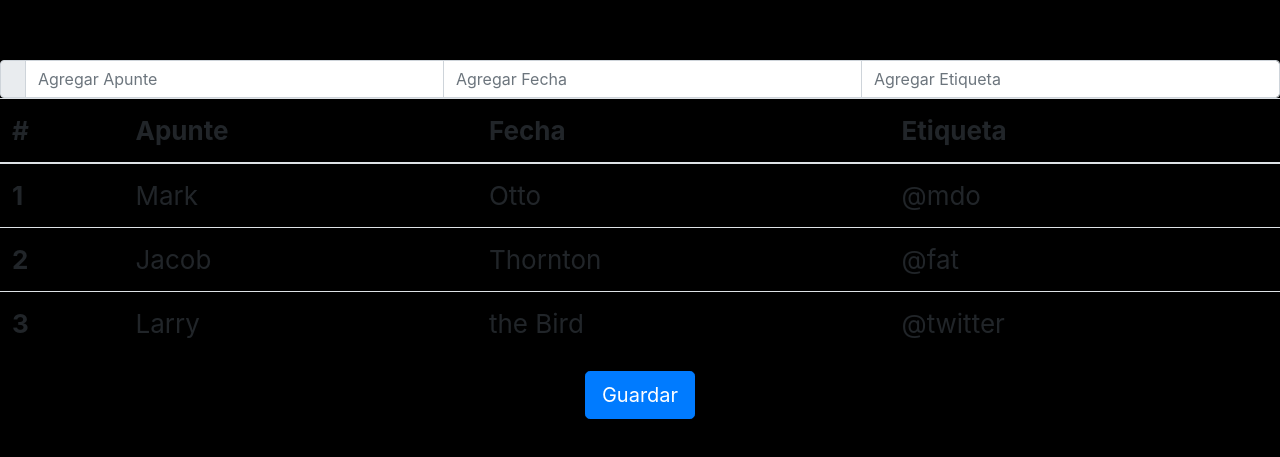
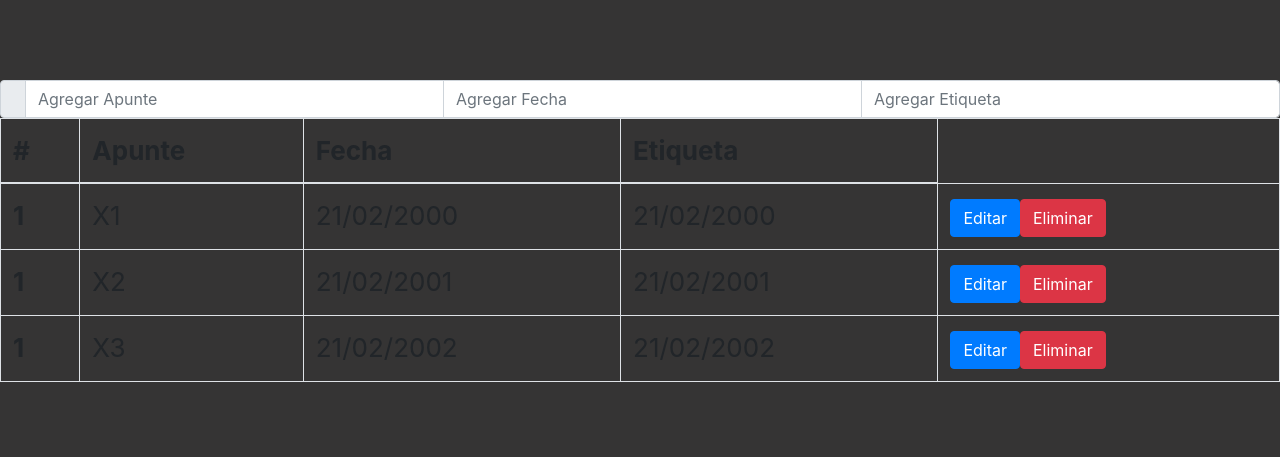
Before and after one commit to eliasgz97/ExamenMedioTermino_EliasGiron, a React (Create React App) app: page / in a window 1280 px wide. Shown: the part 161-618 px from the top of the page. Built offline with nearby package versions, Linux system fonts and the light colour scheme.

Commit message:
Boton de editar y ventana para editar

```diff
--- a/src/App.css
+++ b/src/App.css
@@ -14,18 +14,18 @@
 }
 
 .App-header {
-  background-color: #000000;
+  background-color: #353434;
   min-height: 100vh;
   display: flex;
   flex-direction: column;
   align-items: center;
   justify-content: center;
   font-size: calc(10px + 2vmin);
-  color: rgb(175, 175, 175);
+  color: rgb(255, 255, 255);
 }
 
 .App-link {
-  color: #010c0f;
+  color: #fbfeff;
 }
 
 @keyframes App-logo-spin {
--- a/src/App.js
+++ b/src/App.js
@@ -1,10 +1,45 @@
-import React from 'react';
-import logo from './logo.svg';
+import React, { useState } from 'react';
 import './App.css';
 import { Button, ButtonGroup } from 'reactstrap';
 import { Table } from 'reactstrap';
 import { InputGroup, InputGroupAddon, InputGroupText, Input } from 'reactstrap';
+import { Modal, ModalBody, ModalHeader, ModalFooter } from 'reactstrap';
 function App() {
+  const dataRandom = [
+    { Apunte: "X1", Fecha: "21/02/2000", Etiqueta: "react" },
+    { Apunte: "X2", Fecha: "21/02/2001", Etiqueta: "react" },
+    { Apunte: "X3", Fecha: "21/02/2002", Etiqueta: "react" },
+  ];
+  const [data, setData] = useState(dataRandom);
+  const [modalEditar, setModalEditar] = useState(false);
+  const [modalEliminar, setModalEliminar] = useState(false);
+  const [elementoSeleccionado, setElementoSeleccionado] = useState({
+    Apunte: '',
+    Fecha: '',
+    Etiqueta: ''
+  });
+  const seleccionarElemento = (elemento, caso) => {
+    setElementoSeleccionado(elemento);
+    (caso === 'Editar')&&setModalEditar(true)
+  }
+  const manejarCambio=e=>{
+    const {name, value}=e.target;
+    setElementoSeleccionado((prevState)=>({
+      ...prevState,
+      [name]: value
+    }))
+
+  }
+  const editar=()=>{
+    var dataNueva=data;
+    dataNueva.map(elemento=>{
+      elemento.Apunte = elementoSeleccionado.Apunte
+      elemento.Fecha = elementoSeleccionado.Fecha
+      elemento.Fecha = elementoSeleccionado.Etiqueta
+    });
+    setData(dataNueva);
+    setModalEditar(false);
+  }
   return (
     <div className="App-header">
       <InputGroup>
@@ -13,7 +48,7 @@ function App() {
         </InputGroupAddon>
         <Input placeholder="Agregar Apunte" /> <Input Input placeholder="Agregar Fecha" /> <Input placeholder="Agregar Etiqueta" />
       </InputGroup>
-      <Table>
+      <Table className="table table-bordered">
         <thead>
           <tr>
             <th>#</th>
@@ -23,28 +58,73 @@ function App() {
           </tr>
         </thead>
         <tbody>
-          <tr>
-            <th scope="row">1</th>
-            <td>Mark</td>
-            <td>Otto</td>
-            <td>@mdo</td>
-          </tr>
-          <tr>
-            <th scope="row">2</th>
-            <td>Jacob</td>
-            <td>Thornton</td>
-            <td>@fat</td>
-          </tr>
-          <tr>
-            <th scope="row">3</th>
-            <td>Larry</td>
-            <td>the Bird</td>
-            <td>@twitter</td>
-          </tr>
+          {data.map(elemento => (
+            <tr>
+              <th scope="row">1</th>
+              <td>{elemento.Apunte}</td>
+              <td>{elemento.Fecha}</td>
+              <td>{elemento.Fecha}</td>
+              <td><button className="btn btn-primary" onClick = {() => seleccionarElemento(elemento, 'Editar')}>Editar</button>
+                <button className="btn btn-danger">Eliminar</button></td>
+            </tr>
+          ))
+          }
         </tbody>
       </Table>
-      <Button color="primary" size="lg">Guardar</Button>{' '}
+      <Modal isOpen = {modalEditar} >
+        <ModalHeader>
+          <div>
+            <h3>Editar Elementos</h3>
+          </div>
+        </ModalHeader>
+        <ModalBody>
+          <div className="form-group">
+            <label>Apunte</label>
+            <input
+              className = "form-control"
+              type = "text"
+              name = "Apunte"
+              value = {elementoSeleccionado && elementoSeleccionado.Apunte}
+              onChange = {manejarCambio}
+            />
+            <br />
+            <label>Fecha</label>
+            <input
+              className = "form-control"
+              type = 'text'
+              name = 'Fecha'
+              value = {elementoSeleccionado && elementoSeleccionado.Fecha}
+              onChange = {manejarCambio}
+            />
+            <br />
+            <label>Etiqueta</label>
+            <input
+              className = "form-control"
+              type = 'text'
+              name = 'Etiqueta'
+              value = {elementoSeleccionado && elementoSeleccionado.Etiqueta}
+              onChange = {manejarCambio}
+            />
+            <br />
+          </div>
+        </ModalBody>
+        <ModalFooter>
+          <button className = "btn btn-primary" onClick = {() => editar()}>
+            Actualizar
+          </button>
+          <button
+            className = "btn btn-danger"
+            onClick = {() => setModalEditar(false)}
+            >
+              Cancelar
+            </button>
+        </ModalFooter>
+      </Modal>
     </div >
   );
 }
 export default App;
+/*
+
+
+*/
```
